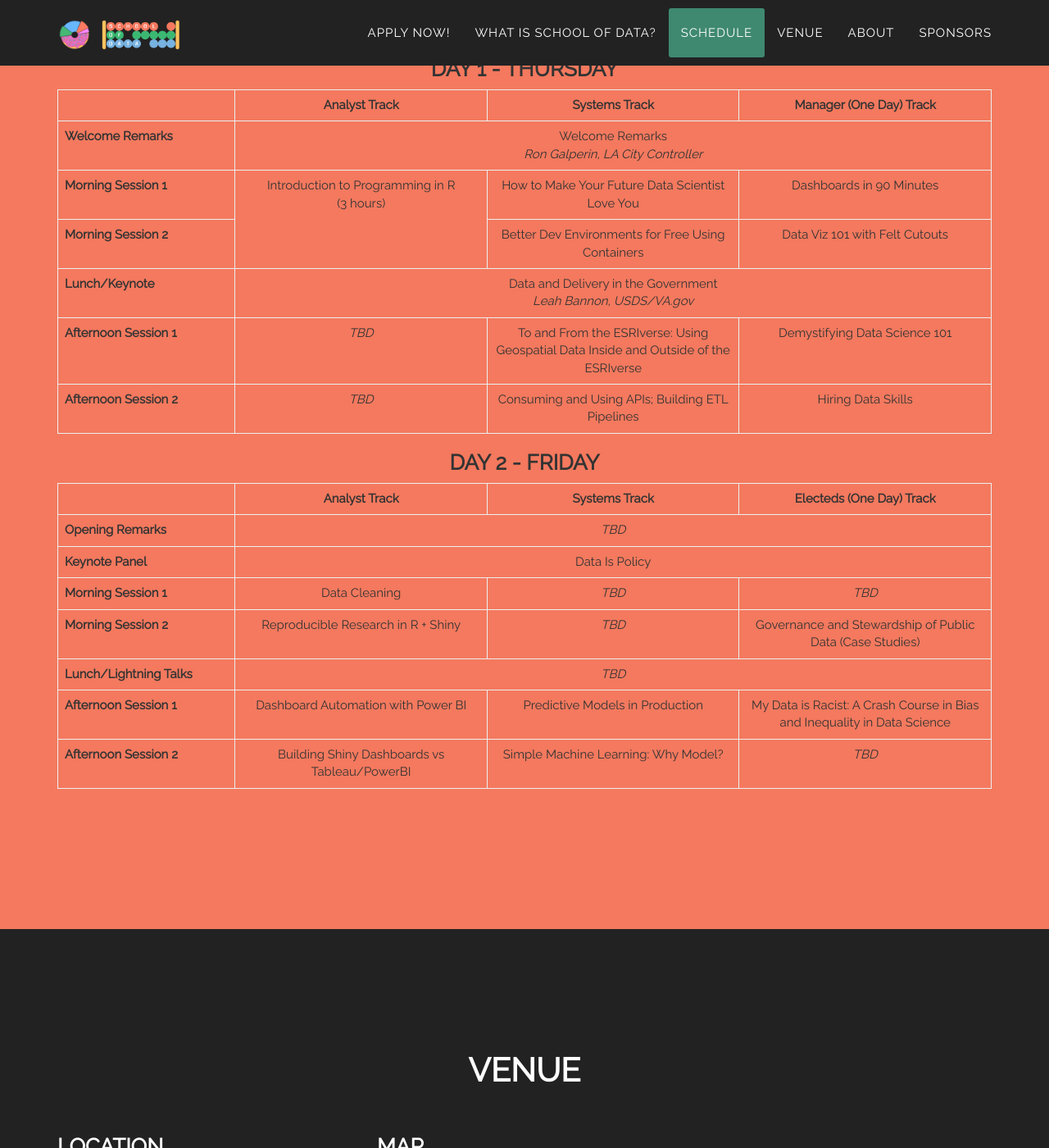
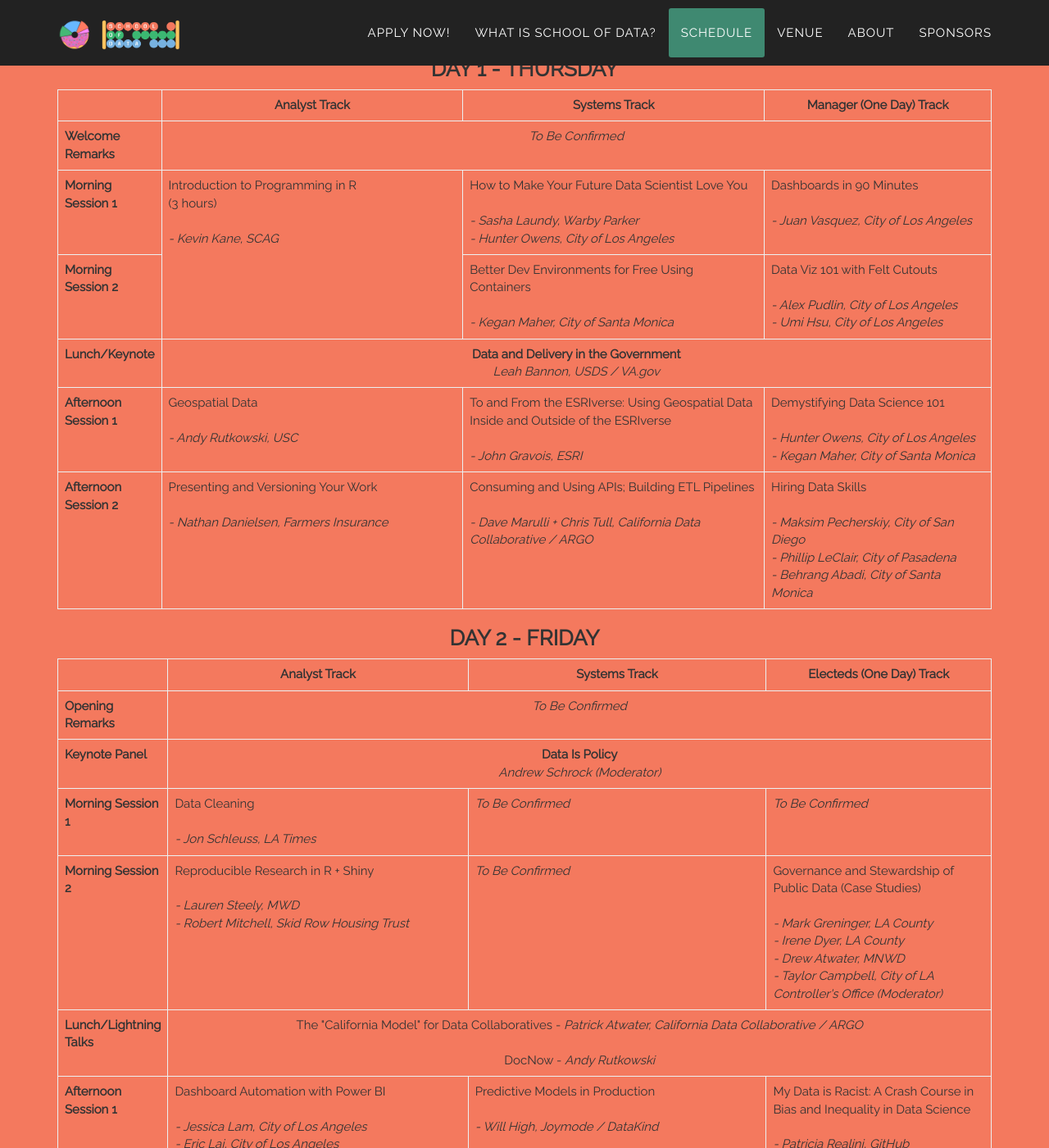
Before and after one commit to compilerla/school-of-data, a Jekyll site: the page built from index.html, in a window 1280 px wide and 1400 px high, scrolled down 2121 px. Shown: the whole window at 82% size. Built offline with Jekyll 4.4.1, drawn with Linux system fonts in a browser that asks for light colours; some web fonts are replaced; comment, search, counter and statistics services are not loaded; some of the changed text lies outside the part shown.

Commit message:
Updated content and styling of schedule tables.

```diff
--- a/_includes/schedule.html
+++ b/_includes/schedule.html
@@ -9,97 +9,97 @@
 
                     <h3>Day 1 - Thursday</h3>
                     <div class="table-responsive">
-                        <table class="table table-bordered">
+                        <table class="table table-bordered text-left">
                             <thead>
                                 <tr>
-                                    <th width="19%"> </th>
-                                    <th width="27%" class="text-center" scope="col">Analyst Track</th>
-                                    <th width="27%" class="text-center" scope="col">Systems Track</th>
-                                    <th width="27%" class="text-center" scope="col">Manager (One Day) Track</th>
+                                    <th class="col-xs-1"> </th>
+                                    <th class="col-xs-4 text-center" scope="col">Analyst Track</th>
+                                    <th class="col-xs-4 text-center" scope="col">Systems Track</th>
+                                    <th class="col-xs-3 text-center" scope="col">Manager (One Day) Track</th>
                                 </tr>
                             </thead>
                             <tbody>
                                 <tr>
                                     <th scope="row">Welcome Remarks</th>
-                                    <td colspan="3">Welcome Remarks<br><em>Ron Galperin, LA City Controller</em></td>
+                                    <td colspan="3" class="text-center"><em>To Be Confirmed</em></td>
                                 </tr>
                                 <tr>
                                     <th scope="row">Morning Session 1</th>
-                                    <td rowspan="2">Introduction to Programming in R<br>(3 hours)</td>
-                                    <td>How to Make Your Future Data Scientist Love You</td>
-                                    <td>Dashboards in 90 Minutes</td>
+                                    <td rowspan="2">Introduction to Programming in R<br>(3 hours)<br><br><em>- Kevin Kane, SCAG</em></td>
+                                    <td>How to Make Your Future Data Scientist Love You<br><br><em>- Sasha Laundy, Warby Parker<br>- Hunter Owens, City of Los Angeles</em></td>
+                                    <td>Dashboards in 90 Minutes<br><br><em>- Juan Vasquez, City of Los Angeles</em></td>
                                 </tr>
                                 <tr>
                                     <th scope="row">Morning Session 2</th>
-                                    <td>Better Dev Environments for Free Using Containers</td>
-                                    <td>Data Viz 101 with Felt Cutouts</td>
+                                    <td>Better Dev Environments for Free Using Containers<br><br><em>- Kegan Maher, City of Santa Monica</em></td>
+                                    <td>Data Viz 101 with Felt Cutouts<br><br><em>- Alex Pudlin, City of Los Angeles<br>- Umi Hsu, City of Los Angeles</em></td>
                                 </tr>
                                 <tr>
                                     <th scope="row">Lunch/Keynote</th>
-                                    <td colspan="3">Data and Delivery in the Government<br><em>Leah Bannon, USDS/VA.gov</em></td>
+                                    <td colspan="4" class="text-center"><strong>Data and Delivery in the Government</strong><br><em>Leah Bannon, USDS / VA.gov</em></td>
                                 </tr>
                                 <tr>
                                     <th scope="row">Afternoon Session 1</th>
-                                    <td><em>TBD</em></td>
-                                    <td>To and From the ESRIverse: Using Geospatial Data Inside and Outside of the ESRIverse</td>
-                                    <td>Demystifying Data Science 101</td>
+                                    <td>Geospatial Data<br><br><em>- Andy Rutkowski, USC</em></td>
+                                    <td>To and From the ESRIverse: Using Geospatial Data Inside and Outside of the ESRIverse<br><br><em>- John Gravois, ESRI</em></td>
+                                    <td>Demystifying Data Science 101<br><br><em>- Hunter Owens, City of Los Angeles<br>- Kegan Maher, City of Santa Monica</em></td>
                                 </tr>
                                 <tr>
                                     <th scope="row">Afternoon Session 2</th>
-                                    <td><em>TBD</em></td>
-                                    <td>Consuming and Using APIs; Building ETL Pipelines</td>
-                                    <td>Hiring Data Skills</td>
+                                    <td>Presenting and Versioning Your Work<br><br><em>- Nathan Danielsen, Farmers Insurance</em></td>
+                                    <td>Consuming and Using APIs; Building ETL Pipelines<br><br><em>- Dave Marulli + Chris Tull, California Data Collaborative / ARGO</em></td>
+                                    <td>Hiring Data Skills<br><br><em>- Maksim Pecherskiy, City of San Diego<br>- Phillip LeClair, City of Pasadena<br>- Behrang Abadi, City of Santa Monica</em></td>
                                 </tr>
                             </tbody>
                         </table>
                     </div>
                     <h3>Day 2 - Friday</h3>
                     <div class="table-responsive">
-                        <table class="table table-bordered">
+                        <table class="table table-bordered text-left">
                             <thead>
                                 <tr>
-                                    <th width="19%"> </th>
-                                    <th width="27%" class="text-center" scope="col">Analyst Track</th>
-                                    <th width="27%" class="text-center" scope="col">Systems Track</th>
-                                    <th width="27%" class="text-center" scope="col">Electeds (One Day) Track</th>
+                                    <th class="col-xs-1"> </th>
+                                    <th class="col-xs-4 text-center" scope="col">Analyst Track</th>
+                                    <th class="col-xs-4 text-center" scope="col">Systems Track</th>
+                                    <th class="col-xs-3 text-center" scope="col">Electeds (One Day) Track</th>
                                 </tr>
                             </thead>
                             <tbody>
                                 <tr>
                                     <th scope="row">Opening Remarks</th>
-                                    <td colspan="3"><em>TBD</em></td>
+                                    <td colspan="3" class="text-center"><em>To Be Confirmed</em></td>
                                 </tr>
                                 <tr>
                                     <th scope="row">Keynote Panel</th>
-                                    <td colspan="3">Data Is Policy</td>
+                                    <td colspan="3" class="text-center"><strong>Data Is Policy</strong><br><em>Andrew Schrock (Moderator)</em></td>
                                 </tr>
                                 <tr>
                                     <th scope="row">Morning Session 1</th>
-                                    <td>Data Cleaning</td>
-                                    <td><em>TBD</em></td>
-                                    <td><em>TBD</em></td>
+                                    <td>Data Cleaning<br><br><em>- Jon Schleuss, LA Times</em></td>
+                                    <td><em>To Be Confirmed</em></td>
+                                    <td><em>To Be Confirmed</em></td>
                                 </tr>
                                 <tr>
                                     <th scope="row">Morning Session 2</th>
-                                    <td>Reproducible Research in R + Shiny</td>
-                                    <td><em>TBD</em></td>
-                                    <td>Governance and Stewardship of Public Data (Case Studies)</td>
+                                    <td>Reproducible Research in R + Shiny<br><br><em>- Lauren Steely, MWD<br>- Robert Mitchell, Skid Row Housing Trust</em></td>
+                                    <td><em>To Be Confirmed</em></td>
+                                    <td>Governance and Stewardship of Public Data (Case Studies)<br><br><em>- Mark Greninger, LA County<br>- Irene Dyer, LA County<br>- Drew Atwater, MNWD<br>- Taylor Campbell, City of LA Controller's Office (Moderator)</em></td>
                                 </tr>
                                 <tr>
                                     <th scope="row">Lunch/Lightning Talks</th>
-                                    <td colspan="3"><em>TBD</em></td>
+                                    <td colspan="4" class="text-center">The "California Model" for Data Collaboratives - <em>Patrick Atwater, California Data Collaborative / ARGO</em><br><br>DocNow - <em>Andy Rutkowski</em></td>
                                 </tr>
                                 <tr>
                                     <th scope="row">Afternoon Session 1</th>
-                                    <td>Dashboard Automation with Power BI</td>
-                                    <td>Predictive Models in Production</td>
-                                    <td>My Data is Racist: A Crash Course in Bias and Inequality in Data Science</td>
+                                    <td>Dashboard Automation with Power BI<br><br><em>- Jessica Lam, City of Los Angeles<br>- Eric Lai, City of Los Angeles</em></td>
+                                    <td>Predictive Models in Production<br><br><em>- Will High, Joymode / DataKind</em></td>
+                                    <td>My Data is Racist: A Crash Course in Bias and Inequality in Data Science<br><br><em>- Patricia Realini, GitHub<br>- Leah Bannon, USDS / VA.gov</em></td>
                                 </tr>
                                 <tr>
                                     <th scope="row">Afternoon Session 2</th>
-                                    <td>Building Shiny Dashboards vs Tableau/PowerBI</td>
-                                    <td>Simple Machine Learning: Why Model?</td>
-                                    <td><em>TBD</em></td>
+                                    <td>Building Shiny Dashboards vs Tableau/PowerBI<br><br><em>- Lauren Steely, MWD<br>- Robert Mitchell, Skid Row Housing Trust</em></td>
+                                    <td>Simple Machine Learning: Why Model?<br><br><em>- Ian Rose, Project Jupyter</em></td>
+                                    <td><em>To Be Confirmed</em></td>
                                 </tr>
                             </tbody>
                         </table>
```
